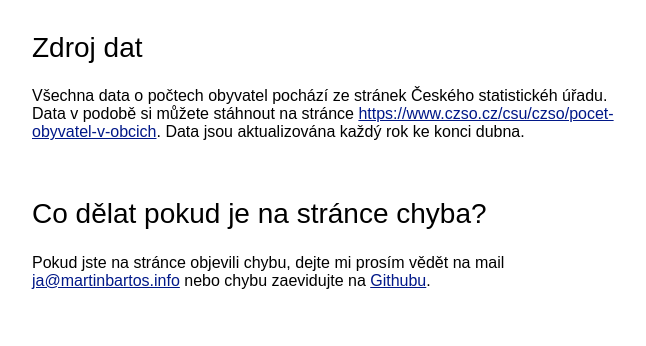
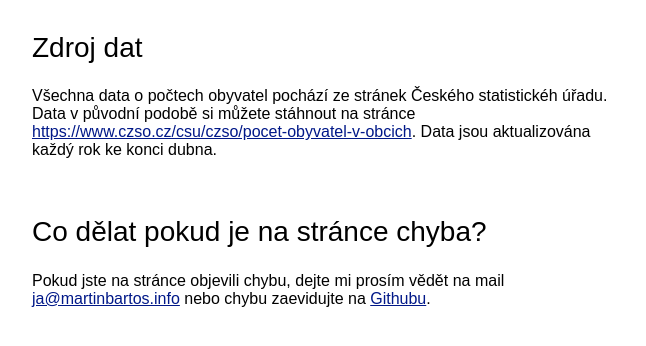
Before and after one commit to svarnyjunak/obyvateleceska, an ASP.NET Core app: template src/SvarnyJunak.CeskeObce.Web/Views/Home/About.cshtml in a window 1280 px wide. Shown: the part 58-404 px from the top of the page, without its empty margins (0-646 px from the left). Run offline with ASP.NET Core 8, Linux system fonts and the light colour scheme; the template is opened without the code that fills it, so the values that code supplies are empty; the project's own start-up code is not run, and a stand-in starts its controllers and pages; some libraries are stand-ins or nearby versions.

Commit message:
Fix typo in sentence about origin of data
One word was probably accidentally removed in commit bc247efec1ab ("info
page has max width"). This change puts it back.

```diff
--- a/src/SvarnyJunak.CeskeObce.Web/Views/Home/About.cshtml
+++ b/src/SvarnyJunak.CeskeObce.Web/Views/Home/About.cshtml
@@ -4,7 +4,7 @@
 
 <main>
     <h2>Zdroj dat</h2>
-    <p>Všechna data o&nbsp;počtech obyvatel pochází ze&nbsp;stránek Českého statistickéh úřadu. Data v&nbsp;podobě si můžete stáhnout na stránce <a href="https://www.czso.cz/csu/czso/pocet-obyvatel-v-obcich">https://www.czso.cz/csu/czso/pocet-obyvatel-v-obcich</a>. Data jsou aktualizována každý rok ke&nbsp;konci dubna.</p>
+    <p>Všechna data o&nbsp;počtech obyvatel pochází ze&nbsp;stránek Českého statistickéh úřadu. Data v&nbsp;původní podobě si můžete stáhnout na stránce <a href="https://www.czso.cz/csu/czso/pocet-obyvatel-v-obcich">https://www.czso.cz/csu/czso/pocet-obyvatel-v-obcich</a>. Data jsou aktualizována každý rok ke&nbsp;konci dubna.</p>
     <br />
     <h2>Co dělat pokud je na&nbsp;stránce chyba?</h2>
     <p>
```
